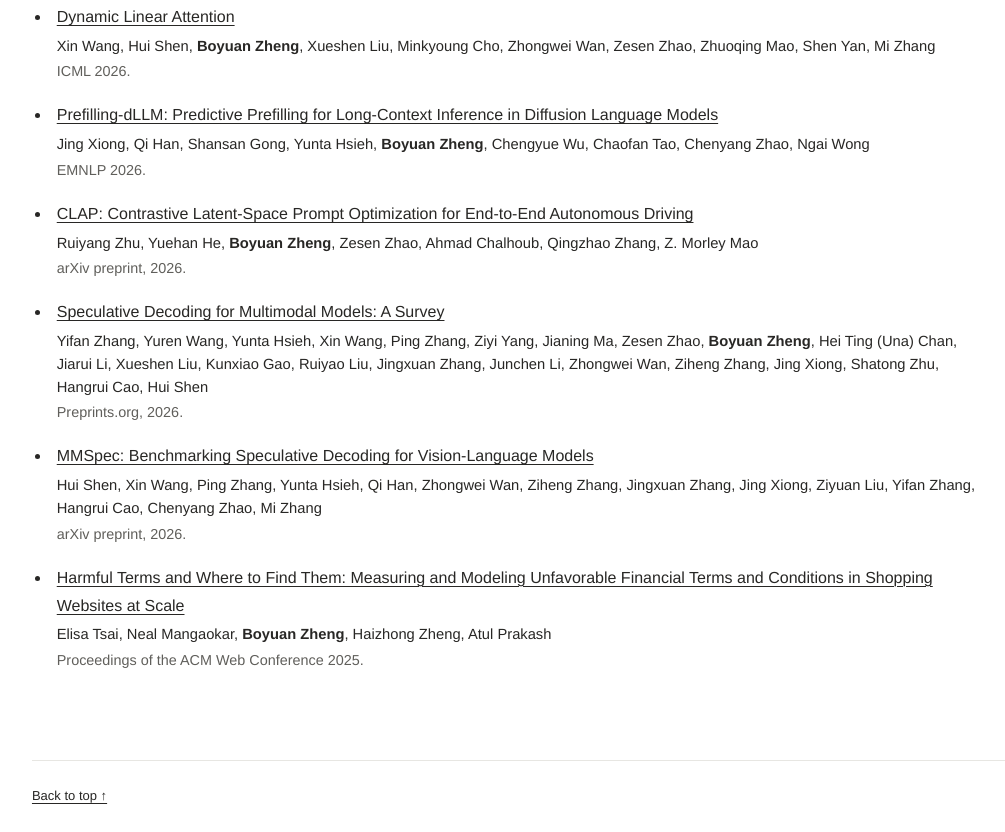
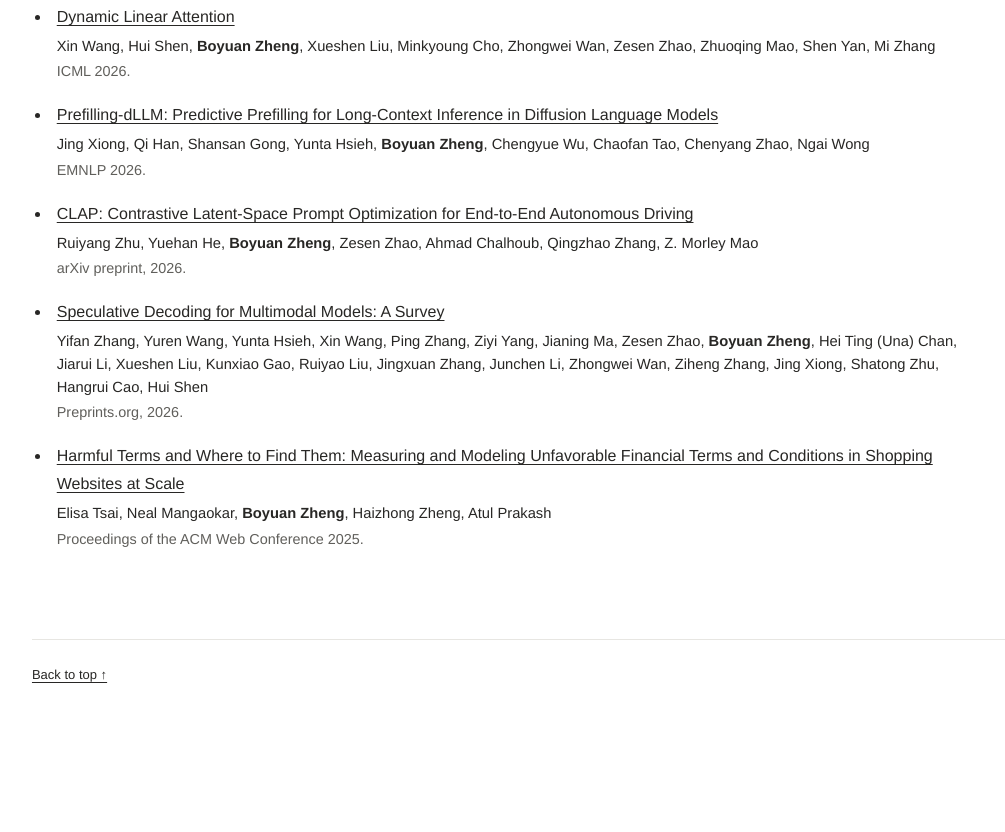
Before and after one commit to Boyuannz/Boyuannz.github.io, a plain HTML site: page preview/index.html in a window 1280 px wide. Shown: the part 1390-2222 px from the top of the page, without its empty margins (9-1014 px from the left). After the commit the page ends 2101 px from the top, so only its background shows below. Drawn offline with Linux system fonts and the light colour scheme.

Commit message:
Remove MMSpec from preview publications

```diff
--- a/preview/index.html
+++ b/preview/index.html
@@ -98,9 +98,6 @@ footer { border-top: 1px solid #e7e6e2; padding-block: 24px; font-size: 13px; }
         <li><a href="https://www.preprints.org/manuscript/202603.2344/v1">Speculative Decoding for Multimodal Models: A Survey</a>
           <div class="authors">Yifan Zhang, Yuren Wang, Yunta Hsieh, Xin Wang, Ping Zhang, Ziyi Yang, Jianing Ma, Zesen Zhao, <strong>Boyuan Zheng</strong>, Hei Ting (Una) Chan, Jiarui Li, Xueshen Liu, Kunxiao Gao, Ruiyao Liu, Jingxuan Zhang, Junchen Li, Zhongwei Wan, Ziheng Zhang, Jing Xiong, Shatong Zhu, Hangrui Cao, Hui Shen</div>
           <span class="venue">Preprints.org, 2026.</span></li>
-        <li><a href="https://arxiv.org/abs/2603.14989">MMSpec: Benchmarking Speculative Decoding for Vision-Language Models</a>
-          <div class="authors">Hui Shen, Xin Wang, Ping Zhang, Yunta Hsieh, Qi Han, Zhongwei Wan, Ziheng Zhang, Jingxuan Zhang, Jing Xiong, Ziyuan Liu, Yifan Zhang, Hangrui Cao, Chenyang Zhao, Mi Zhang</div>
-          <span class="venue">arXiv preprint, 2026.</span></li>
         <li><a href="https://doi.org/10.1145/3696410.3714573">Harmful Terms and Where to Find Them: Measuring and Modeling Unfavorable Financial Terms and Conditions in Shopping Websites at Scale</a>
           <div class="authors">Elisa Tsai, Neal Mangaokar, <strong>Boyuan Zheng</strong>, Haizhong Zheng, Atul Prakash</div>
           <span class="venue">Proceedings of the ACM Web Conference 2025.</span></li>
```
